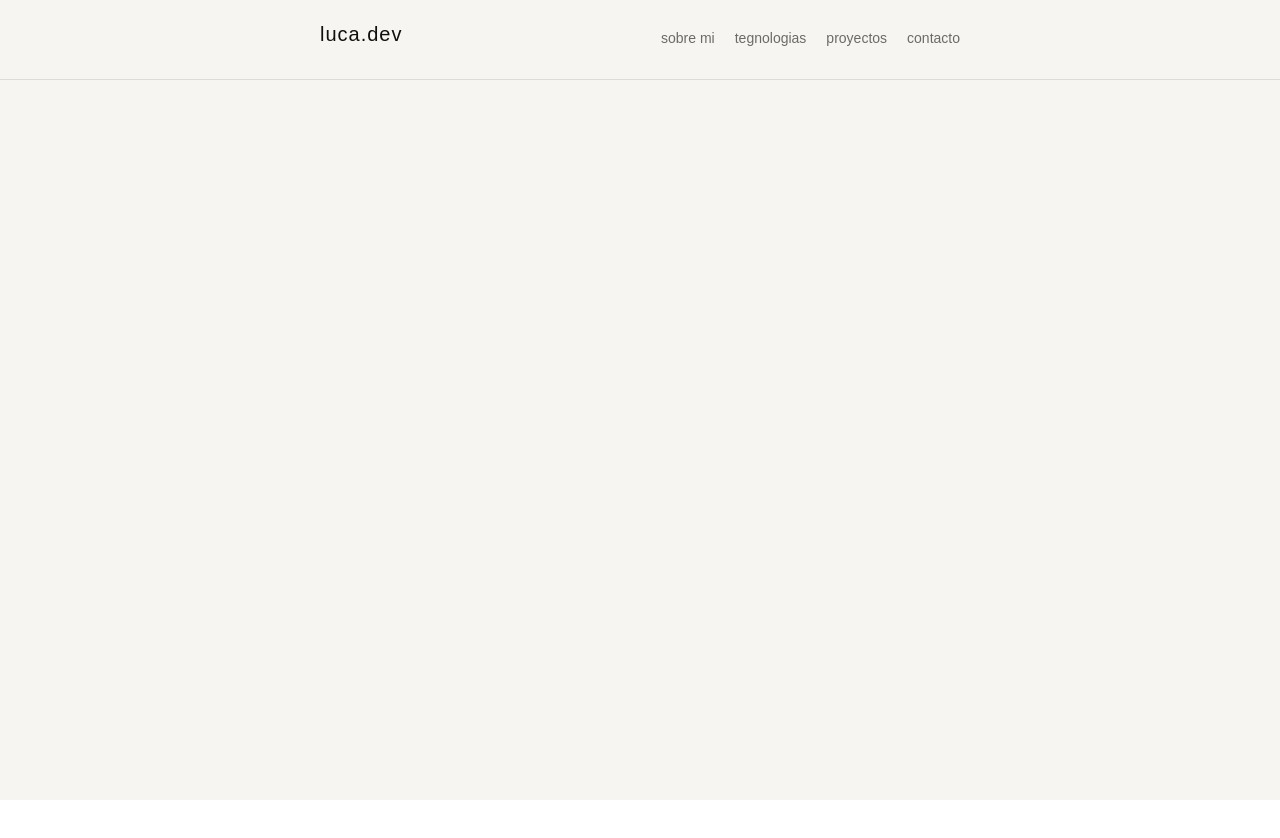
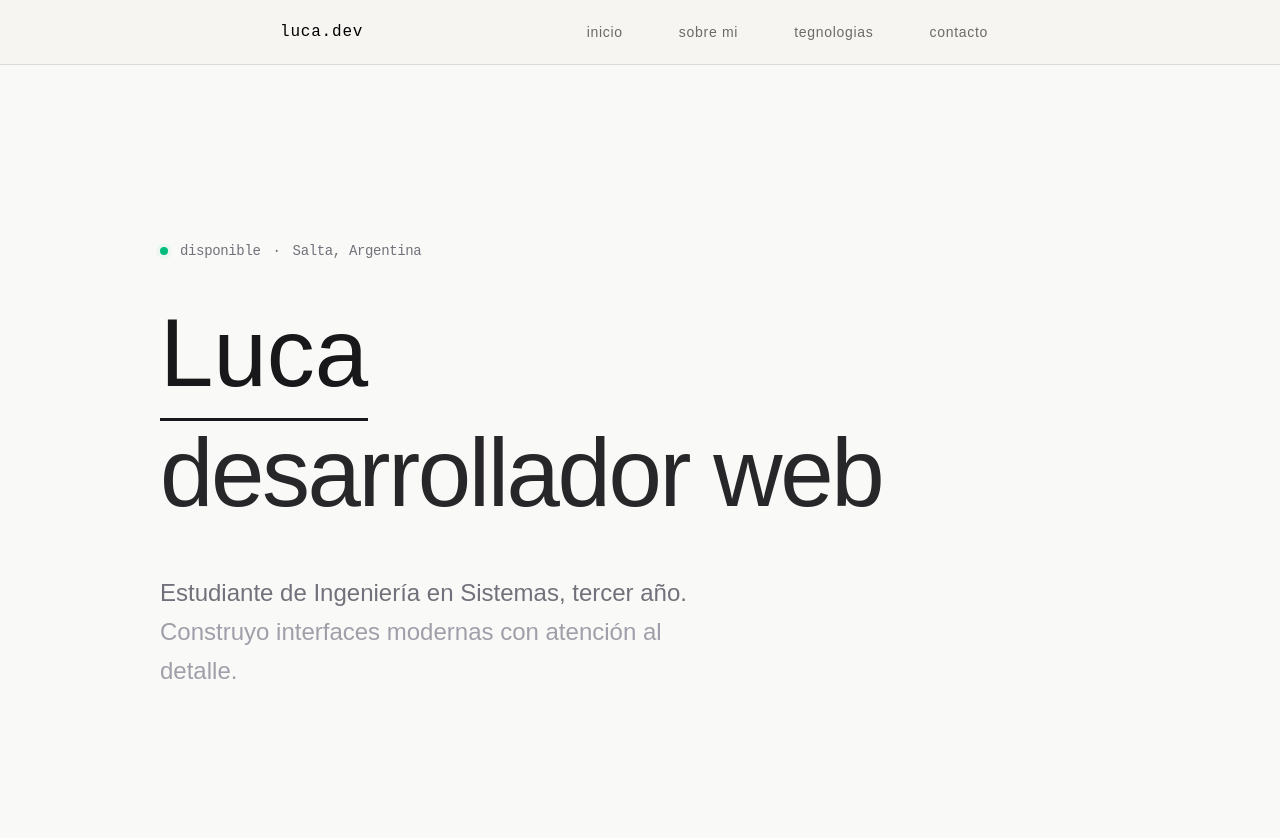
Before and after one commit to LucaLaatigano/Portfolio, a React (Vite) app: page / in a window 1280 px wide. Shown: the top 838 px of the page. Before the commit the page ends 800 px from the top, so only its background shows below. Built offline with nearby package versions, Linux system fonts and the light colour scheme.

Commit message:
changed the whole navbar for some problems with the last one

```diff
--- a/index.html
+++ b/index.html
@@ -1,13 +1,15 @@
 <!doctype html>
 <html lang="en">
+
 <head>
   <meta charset="UTF-8" />
-    <link rel="icon" type="image/svg+xml" href="/favicon.svg" />
   <meta name="viewport" content="width=device-width, initial-scale=1.0" />
-    <title>project</title>
+  <title>Luca · Desarrollador Web</title>
 </head>
+
 <body>
   <div id="root"></div>
   <script type="module" src="/src/main.jsx"></script>
 </body>
+
 </html>
--- a/src/components/Hero.jsx
+++ b/src/components/Hero.jsx
@@ -0,0 +1,35 @@
+export default function Hero({ id }) {
+    return (
+        <section id={id} className="w-full min-h-screen flex flex-col justify-center px-6 md:px-20 lg:px-40 bg-[#f9f9f7]">
+            <div className="max-w-3xl">
+                <div className="flex items-center gap-2 mb-8 text-zinc-500 font-mono text-sm tracking-tight">
+                    <span className="relative flex h-2 w-2">
+                        <span className="animate-ping absolute inline-flex h-full w-full rounded-full bg-emerald-400 opacity-75"></span>
+                        <span className="relative inline-flex rounded-full h-2 w-2 bg-emerald-500"></span>
+                    </span>
+                    <span className="ml-1">disponible</span>
+                    <span className="mx-1">·</span>
+                    <span>Salta, Argentina</span>
+                </div>
+                <div className="mb-10">
+                    <h1 className="text-7xl md:text-8xl font-medium text-zinc-900 leading-tight">
+                        <span className="relative inline-block">
+                            Luca
+                            <div className="absolute -bottom-2 left-0 w-full h-[3px] bg-zinc-900"></div>
+                        </span>
+                        <br />
+                        <span className="text-zinc-800 font-light tracking-tight">
+                            desarrollador web
+                        </span>
+                    </h1>
+                </div>
+                <div className="max-w-xl">
+                    <p className="text-xl md:text-2xl text-zinc-500 font-light leading-relaxed">
+                        Estudiante de Ingeniería en Sistemas, tercer año. <br />
+                        <span className="text-zinc-400">Construyo interfaces modernas con atención al detalle.</span>
+                    </p>
+                </div>
+            </div>
+        </section>
+    );
+}
--- a/src/components/Home.jsx
+++ b/src/components/Home.jsx
@@ -1,11 +1,12 @@
+import Hero from "./Hero";
 import NavBar from "./NavBar";
 
 export default function Home() {
     return (
-        <div className="w-full h-screen bg-principal">
+        <div className="w-full h-screen bg-principal flex flex-col">
             <NavBar />
-            <div>
-
+            <div className="flex flex-col gap-5">
+                <Hero id="inicio" />
             </div>
         </div>
     )
--- a/src/components/NavBar.jsx
+++ b/src/components/NavBar.jsx
@@ -1,51 +1,68 @@
-import { useState } from "react"
-import { IoMenuOutline, IoCloseOutline } from "react-icons/io5";
-import { gsap } from "gsap"
+import { useState } from "react";
+import { IoIosMenu } from "react-icons/io";
+import { IoClose } from "react-icons/io5";
+import { gsap } from "gsap";
 import { ScrollToPlugin } from "gsap/ScrollToPlugin";
 
-gsap.registerPlugin(ScrollToPlugin)
+gsap.registerPlugin(ScrollToPlugin);
+
 export default function NavBar() {
-    const [isOpen, setIsOpen] = useState(false)
-    const handToScroll = (id) => {
-        setIsOpen(false)
+    const [isOpen, setIsOpen] = useState(false);
+
+    const navLinks = [
+        { name: "inicio", target: "inicio" },
+        { name: "sobre mi", target: "sobremi" },
+        { name: "tegnologias", target: "tegnologias" },
+        { name: "contacto", target: "contacto" },
+    ];
+
+    const handleScroll = (id) => {
+        setIsOpen(false);
         gsap.to(window, {
             duration: 1.2,
-            scrollTo: {
-                y: `#${id}`,
-                offsetY: 80,
-            },
+            scrollTo: { y: `#${id}`, offsetY: 80 },
             ease: "power3.inOut"
-        })
-    }
+        });
+    };
 
     return (
-        <div className="w-full h-20 border-b border-line flex justify-between py-5 md:px-80 px-5">
-            <div>
-                <h2 className="text-xl text-ink tracking-wider">luca.dev</h2>
-            </div>
-            <div>
-                <button className="md:hidden" onClick={() => setIsOpen(!isOpen)}>
-                    {isOpen ? <IoCloseOutline className="size-8 text-muted" /> : <IoMenuOutline className="size-8 text-muted" />}
-                </button>
-                <div className="hidden md:flex gap-5 items-center">
-                    <button onClick={() => handToScroll("sobremi")} className="text-sm my-2 text-muted">sobre mi</button>
-                    <button onClick={() => handToScroll("tegnologias")} className="text-sm my-2 text-muted">tegnologias</button>
-                    <button onClick={() => handToScroll("proyectos")} className="text-sm my-2 text-muted">proyectos</button>
-                    <button onClick={() => handToScroll("contacto")} className="text-sm my-2 text-muted">contacto</button>
+        <nav className="sticky md:px-70 top-0 z-50 w-full h-20 border-b border-line bg-principal px-6">
+            <div className="max-w-7xl mx-auto h-full flex justify-between items-center">
+
+                <div className="py-5">
+                    <h2
+                        onClick={() => handleScroll("inicio")}
+                        className="text-md font-mono hover:cursor-pointer tracking-wider"
+                    >
+                        luca.dev
+                    </h2>
+                </div>
+
+                <div className="text-ink">
+                    {!isOpen && (
+                        <button className="md:hidden" onClick={() => setIsOpen(true)}>
+                            <IoIosMenu className="size-8 hover:cursor-pointer" />
+                        </button>
+                    )}
+                    <div className={`z-50 fixed top-0 flex flex-col md:flex-row md:items-center pl-10 pt-10 md:p-0 h-screen md:h-auto w-70 md:w-auto bg-principal md:bg-transparent transition-all duration-300 ${isOpen ? "right-0" : "-right-full"} md:static`}>
+                        <ul className="flex flex-col gap-5 md:flex-row md:gap-8">
+                            {navLinks.map((link) => (
+                                <li
+                                    key={link.target}
+                                    className="text-muted text-sm py-2 px-3 hover:text-muted hover:scale-105 rounded-2xl hover:cursor-pointer tracking-wider transition-colors"
+                                    onClick={() => handleScroll(link.target)}
+                                >
+                                    {link.name}
+                                </li>
+                            ))}
+                        </ul>
+
+                        <button className="md:hidden self-end mr-5" onClick={() => setIsOpen(false)}>
+                            <IoClose className="text-dorado size-10" />
+                        </button>
+                    </div>
                 </div>
             </div>
-            <div className={`
-                fixed left-0 w-full border-b border-line transition-all duration-300 ease-in-out z-105
-                ${isOpen ? "top-20 opacity-100" : "-top-full opacity-0"}
-                md:hidden
-            `}>
-                <div className="flex flex-col p-3 gap-2">
-                    <button onClick={() => handToScroll("hero")} className="text-left text-sm text-muted rounded-2xl p-3 transition-colors">sobre mi</button>
-                    <button onClick={() => handToScroll("nosotros")} className="text-left text-sm text-muted rounded-2xl p-3 transition-colors">tegnologias</button>
-                    <button onClick={() => handToScroll("membresias")} className="text-left text-sm text-muted rounded-2xl p-3 transition-colors">proyectos</button>
-                    <button onClick={() => handToScroll("clases")} className="text-left text-sm text-muted rounded-2xl p-3 transition-colors">conta</button>
-                </div>
-            </div>
-        </div>
-    )
+        </nav>
+    );
 }
```
Also changed, not shown: public/lucalatigano.png (added). Lines whose indentation alone changed are shown as unchanged.
